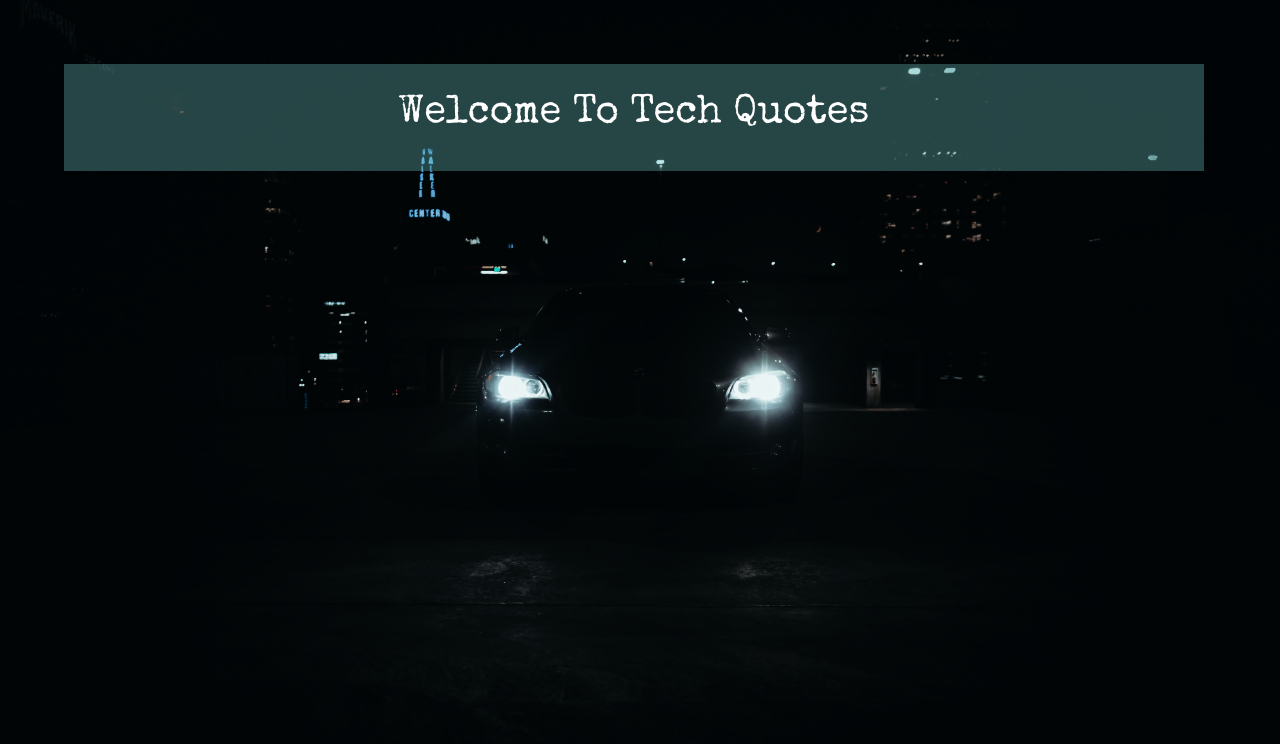
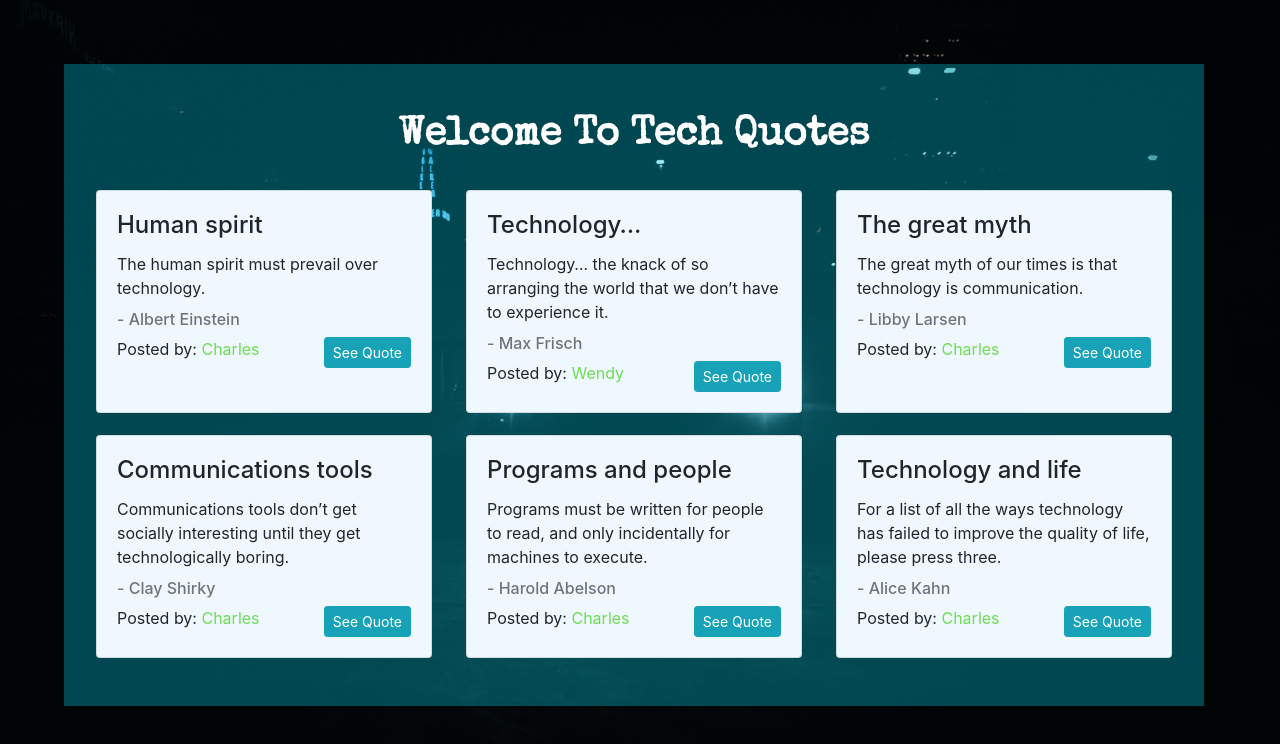
Before and after one commit to Owiti-Charles/Quotes-app, an Angular app: page / in a window 1280 px wide. Shown: the top 744 px of the page. Built offline with nearby package versions, Linux system fonts and the light colour scheme.

Commit message:
Add and display quotes array

```diff
--- /dev/null
+++ b/src/app/quote.ts
@@ -0,0 +1,7 @@
+export class Quote {
+  id:number;
+  name:string;
+  quote:string;
+  title:string;
+  author:string;
+}
--- a/src/app/quotes/quotes.component.css
+++ b/src/app/quotes/quotes.component.css
@@ -1,11 +1,30 @@
 h1{
   font-family: 'Special Elite', cursive;
   color: white;
+  text-align: center;
+  font-weight: bolder;
+  padding-bottom: 2%;
+  padding-top: 2%;
 }
 .overlay{
-  background-color:rgba(126, 223, 218, 0.301);
+  background-color:rgba(0, 225, 255, 0.301);
   border-radius: 0px;
   margin: 5%;
   padding-top: 2%;
   padding-bottom: 2%;
 }
+#name{
+  color:rgb(109, 221, 81);
+}
+.all-cards{
+  display: flex;
+  flex-wrap: wrap;
+  justify-content: space-around;
+}
+#quotes-button{
+  float: right;
+}
+.card{
+  margin-bottom: 2%;
+  background-color: aliceblue;
+}
--- a/src/app/quotes/quotes.component.html
+++ b/src/app/quotes/quotes.component.html
@@ -1,5 +1,18 @@
-<div class="container overlay" style="text-align:center">
+<div class="container overlay">
   <h1>
     {{ title | titlecase }}
   </h1>
+  <div class="all-cards">
+    <div *ngFor="let quote of quotes" class="card" style="width: 21rem;" >
+      <div class="card-body">
+        <h4 class="card-title">{{quote.title}}</h4>
+        <p class="card-text">{{quote.quote}}</p>
+        <h6 class="card-subtitle mb-2 text-muted"> - {{quote.author}}</h6>
+        <span class="card-subtitle mb-2">Posted by: <span id="name">{{quote.name}}</span></span>
+        <button class="btn btn-info btn-sm" id="quotes-button">See Quote</button>
+
+      </div>
+    </div>
+  </div>
+
 </div>
--- a/src/app/quotes/quotes.component.ts
+++ b/src/app/quotes/quotes.component.ts
@@ -1,4 +1,5 @@
 import { Component, OnInit } from '@angular/core';
+import { Quote } from '../quote';
 
 @Component({
   selector: 'app-quotes',
@@ -7,6 +8,14 @@ import { Component, OnInit } from '@angular/core';
 })
 export class QuotesComponent implements OnInit {
   title = 'welcome to tech quotes';
+  quotes :Quote[]=[
+    {id:1,name:'Charles',title:'Human spirit',quote:'The human spirit must prevail over technology.',author:'Albert Einstein'},
+    {id:2,name:'Wendy',title:'Technology…',quote:'Technology… the knack of so arranging the world that we don’t have to experience it.',author:'Max Frisch'},
+    {id:3,name:'Charles',title:'The great myth',quote:'The great myth of our times is that technology is communication.',author:'Libby Larsen'},
+    {id:3,name:'Charles',title:'Communications tools',quote:'Communications tools don’t get socially interesting until they get technologically boring.',author:'Clay Shirky'},
+    {id:3,name:'Charles',title:'Programs and people',quote:'Programs must be written for people to read, and only incidentally for machines to execute.',author:'Harold Abelson'},
+    {id:3,name:'Charles',title:'Technology and life',quote:'For a list of all the ways technology has failed to improve the quality of life, please press three.',author:'Alice Kahn'},
+  ]
   constructor() { }
 
   ngOnInit() {
```
Also changed, not shown: src/styles.css (line endings or trailing spaces), 1 other file (tests, documents, lock files or other folders).
